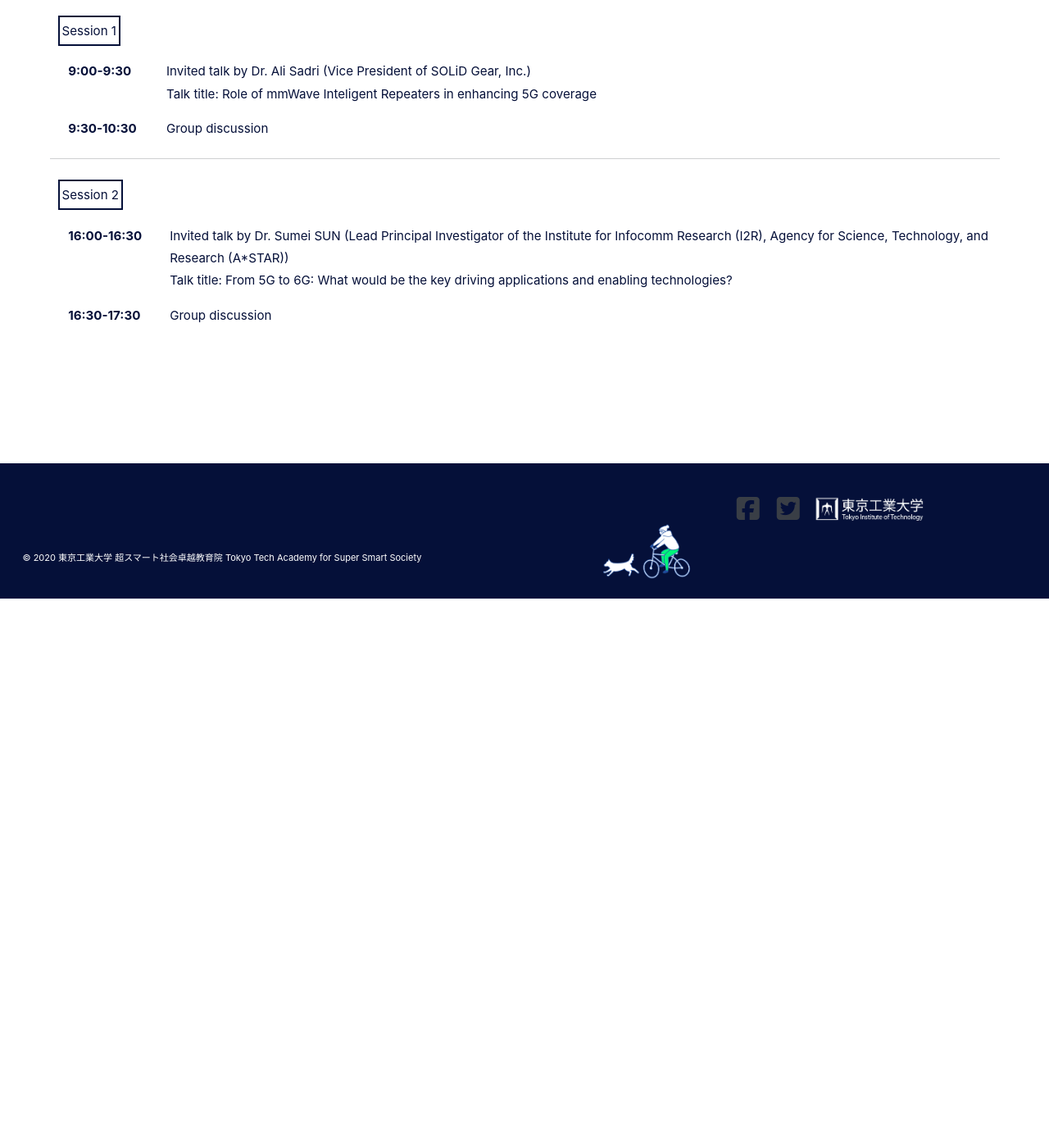
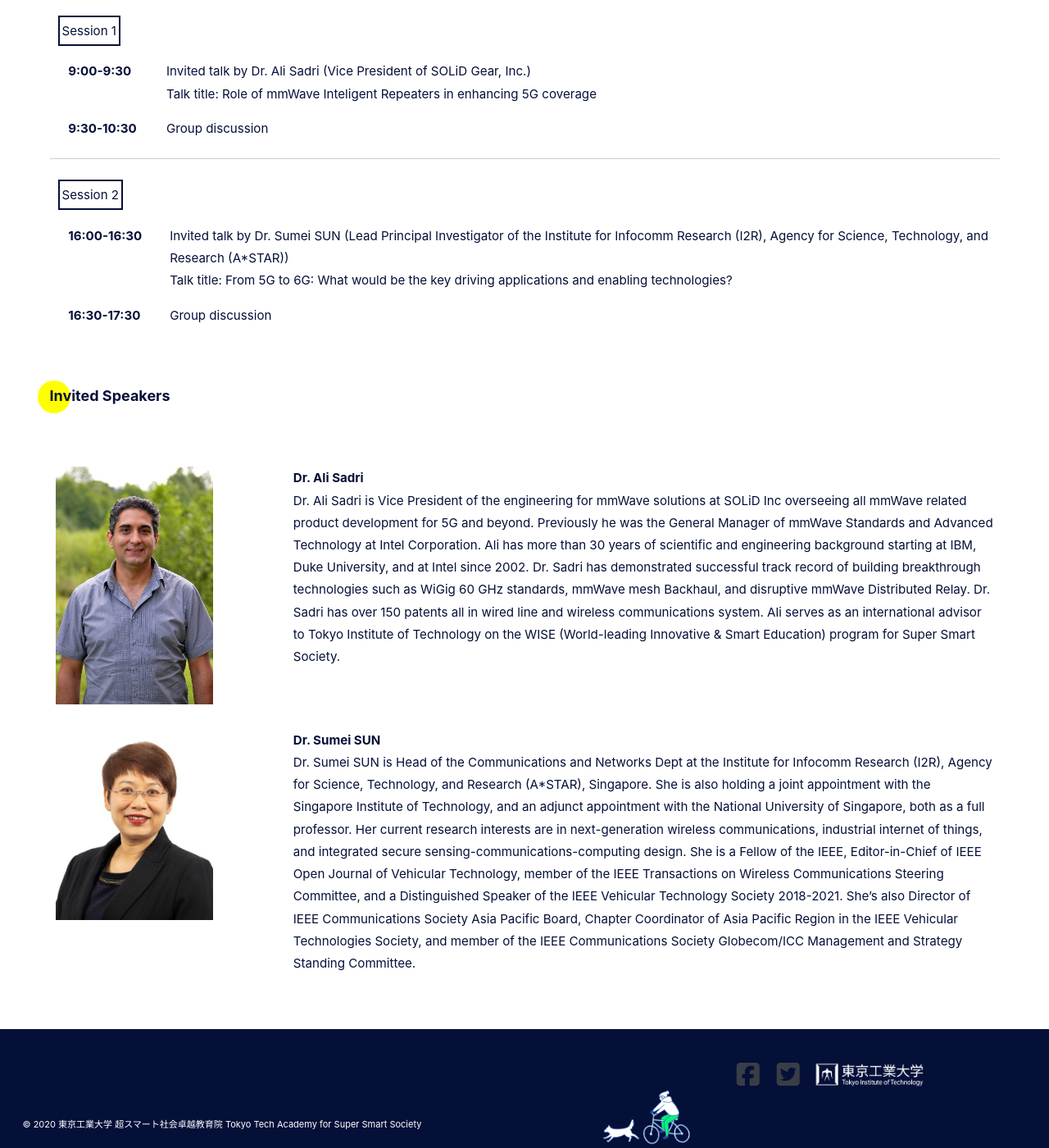
Before and after one commit to fl1d/w0ex.github.io, a Jekyll site: the page built from _pages/global-forum_en.md, in a window 1280 px wide and 1400 px high, scrolled down 670 px. Shown: the whole window at 82% size. Built offline with Jekyll 4.4.1, drawn with Linux system fonts in a browser that asks for light colours; cached includes are drawn as plain includes; nearby versions of some CDN libraries.

Commit message:
Update global-forum_en.md

```diff
--- a/_pages/global-forum_en.md
+++ b/_pages/global-forum_en.md
@@ -48,3 +48,17 @@ Talk title: From 5G to 6G: What would be the key driving applications and enabli
 　<B>16:30-17:30</B></td><td style="border:none;">Group discussion</td>
 </tr>
 </table>
+<br>
+
+<h4><font size="4">Invited Speakers</font></h4>
+<br>
+
+<table>
+<td width="25%"><img src="/assets/images/portrait_Ali_Sadri.bmp" width=" 70%" height="70%" /></td>
+<td><b>Dr. Ali Sadri</b><br>
+ Dr. Ali Sadri is Vice President of the engineering for mmWave solutions at SOLiD Inc overseeing all mmWave related product development for 5G and beyond. Previously he was the General Manager of mmWave Standards and Advanced Technology at Intel Corporation. Ali has more than 30 years of scientific and engineering background starting at IBM, Duke University, and at Intel since 2002. Dr. Sadri has demonstrated successful track record of building breakthrough technologies such as WiGig 60 GHz standards, mmWave mesh Backhaul, and disruptive mmWave Distributed Relay. Dr. Sadri has over 150 patents all in wired line and wireless communications system. Ali serves as an international advisor to Tokyo Institute of Technology on the WISE (World-leading Innovative & Smart Education) program for Super Smart Society. </td>
+
+ <table>
+ <td width="25%"><img src="/assets/images/portrait_Sumei_SUN.jpg" width=" 70%" height="70%" /></td>
+ <td><b>Dr. Sumei SUN</b><br>
+  Dr. Sumei SUN is Head of the Communications and Networks Dept at the Institute for Infocomm Research (I2R), Agency for Science, Technology, and Research (A*STAR), Singapore. She is also holding a joint appointment with the Singapore Institute of Technology, and an adjunct appointment with the National University of Singapore, both as a full professor. Her current research interests are in next-generation wireless communications, industrial internet of things, and integrated secure sensing-communications-computing design. She is a Fellow of the IEEE, Editor-in-Chief of IEEE Open Journal of Vehicular Technology, member of the IEEE Transactions on Wireless Communications Steering Committee, and a Distinguished Speaker of the IEEE Vehicular Technology Society 2018-2021. She’s also Director of IEEE Communications Society Asia Pacific Board, Chapter Coordinator of Asia Pacific Region in the IEEE Vehicular Technologies Society, and member of the IEEE Communications Society Globecom/ICC Management and Strategy Standing Committee.  </td>
```
